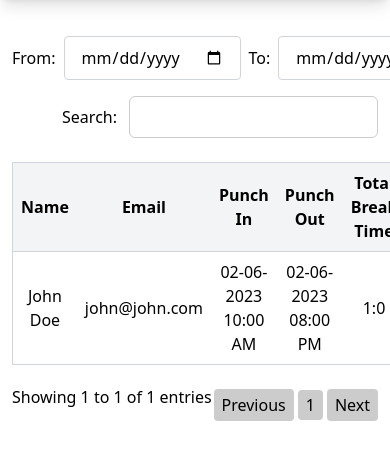
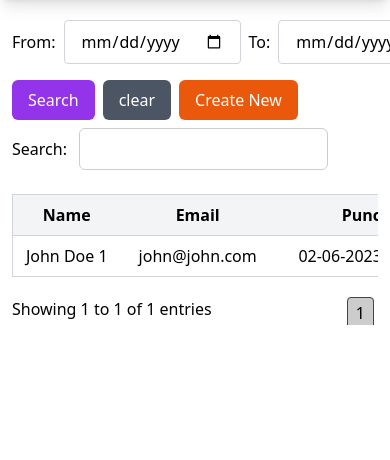
Before and after one commit to rkrout/Login-Demo, a PHP site: page /timing/index.php in a window 390 px wide; the page is wider, and only the part inside the window is pictured. Shown: the part 64-524 px from the top of that part. Run offline with PHP 8.4, Linux system fonts and the light colour scheme; data comes from the database, SQL or seed files in the repository; some libraries are stand-ins or nearby versions.

Commit message:
modified

```diff
--- a/timing/header.php
+++ b/timing/header.php
@@ -35,18 +35,36 @@
             padding: 8px;
             margin-left: 12px;
         }
+        @media (max-width: 768px) {
+            .dataTables_filter{
+                float: none;
+            }
+            .dt-buttons{
+                margin-bottom: 12px;
+            }
+        }
+        .paginate_button.current{
+            border: 1px solid #444 !important;
+        }
+        .paginate_button.disabled{
+            display: none;
+        }
+        .paginate_button {
+            padding: 4px 8px;
+            border-radius: 4px;
+            background-color: #ccc;
+            cursor: pointer;
+            margin-right: 4px;
+        },
+        .paginate_button:last-child{
+            margin-right: 0px;
+        }
         .dataTables_paginate.paging_simple_numbers {
             display: flex;
             align-items: center;
             gap: 4px;
             float: right;
             margin-top: -20px;
-        }
-        .paginate_button {
-            padding: 4px 8px;
-            border-radius: 4px;
-            background-color: #ccc;
-            cursor: pointer;
         }
     </style>
 </head>
@@ -67,4 +85,4 @@
         </div>
     </nav>
 
-    <div class="max-w-5xl my-5 mx-auto px-3">
+    <div class="max-w-6xl my-5 mx-auto px-3">
--- a/timing/index.php
+++ b/timing/index.php
@@ -11,9 +11,6 @@ FROM timings
 INNER JOIN users ON users.id = timings.user_id
 ";
 
-// if(isset($_GET["from_date"]) && isset($_GET["from_date"])) {
-//     $sql .= " WHERE punch_in_time >= :from_date AND punch_out_time <=  :to_date";
-// }
 if(isset($_GET["from_date"]) && isset($_GET["from_date"])) {
     $sql .= " WHERE DATE(punch_in_time) >= :from_date AND DATE(punch_out_time) <= :to_date";
 }
@@ -32,24 +29,29 @@ $timings = $stmt->fetchAll(PDO::FETCH_ASSOC);
 
 <?php require("header.php") ?>
 
-<form class="flex items-center gap-2">
+<form class="flex flex-col md:flex-row items-start md:items-center gap-4 md:gap-2 mb-2">
+    <div class="flex items-center gap-2">
         From: <input type="date" name="from_date" id="from_date" class="border border-gray-300 rounded px-4 py-2 w-full focus:ring-orange-600
         focus:ring-1 focus:border-orange-600 outline-none" style="max-width: 200px" value="<?= $_GET["from_date"] ?? "" ?>">
 
         To: <input type="date" name="to_date" id="to_date" class="border border-gray-300 rounded px-4 py-2 w-full focus:ring-orange-600
         focus:ring-1 focus:border-orange-600 outline-none" style="max-width: 200px" value="<?= $_GET["to_date"] ?? "" ?>">
+    </div>
 
+    <div class="flex items-center gap-2">
         <button type="submit" class="px-4 py-2 rounded-md bg-purple-600 text-white hover:bg-purple-800 disabled:bg-purple-400 focus:ring-1
-    focus:ring-purple-600 focus:ring-offset-1 mb-3">Search</button>
+        focus:ring-purple-600 focus:ring-offset-1">Search</button>
 
         <button type="reset" type="submit" class="btn-reset px-4 py-2 rounded-md bg-gray-600 text-white hover:bg-gray-800 disabled:bg-gray-400 focus:ring-1
-    focus:ring-gray-600 focus:ring-offset-1 mb-3">clear</button>
+        focus:ring-gray-600 focus:ring-offset-1">clear</button>
 
         <a href="/timing/create-timing.php" class="px-4 py-2 rounded-md bg-orange-600 text-white hover:bg-orange-800 disabled:bg-orange-400
-    focus:ring-1 focus:ring-orange-600 focus:ring-offset-1 mb-3">Create New</a>
+        focus:ring-1 focus:ring-orange-600 focus:ring-offset-1">Create New</a>
+    </div>
 </form>
 
-<table class="w-full border border-gray-300 rounded max-w-7xl mx-auto my-5" id="dataTable">
+<div class="overflow-auto">
+    <table class="w-full border border-gray-300 rounded max-w-7xl mx-auto mb-5 compact" style="min-width: 1024px" id="dataTable">
         <thead class="bg-gray-100">
             <tr>
                 <th class="p-2">Name</th>
@@ -65,7 +67,7 @@ $timings = $stmt->fetchAll(PDO::FETCH_ASSOC);
         <tbody class="text-center">
             <?php foreach($timings as $timing): ?>
                 <tr class="border-t border-t-gray-300">
-                <td class="p-2"><?= $timing["user_name"] ?></td>
+                    <td class="p-2"><?= $timing["user_name"] ?> <?= $timing["id"] ?></td>
                     <td class="p-2"><?= $timing["user_email"] ?></td>
                     <!-- <td class="p-2"><?= date("d-m-Y", strtotime($timing["punch_in_time"])) ?></td> -->
                     <td class="p-2"><?= date("d-m-Y h:i A", strtotime($timing["punch_in_time"])) ?></td>
@@ -80,6 +82,7 @@ $timings = $stmt->fetchAll(PDO::FETCH_ASSOC);
             <?php endforeach; ?>
         </tbody>
     </table>
+</div>
 
 <script type="text/javascript" src="https://cdn.datatables.net/buttons/1.3.1/js/dataTables.buttons.min.js"></script>
 <script type="text/javascript" src="https://cdnjs.cloudflare.com/ajax/libs/jszip/3.1.3/jszip.min.js"></script>
@@ -91,12 +94,19 @@ $timings = $stmt->fetchAll(PDO::FETCH_ASSOC);
     }
 
     $(document).ready(function() {
-    $('#dataTable').DataTable( {
-        dom: 'Bfrtip',
+        $("#dataTable").DataTable({
+            dom: "Bfrtip",
+            pageLength: 10,
+            // processing: true,
+            // serverSide: true,
+            // ajax: {
+            //     url:  "/timing/ajax.php?action=get_timing_records&&punch_in_time=<?= $_GET["from_date"] ?? "" ?>&&punch_out_time=<?= $_GET["to_date"] ?? "" ?>",
+            // },
             buttons: [
-            'copy', 'csv', 'excel', 'pdf', 'print'
+                "copy", "csv", "excel", "pdf", "print"
             ]
-    } );
-} );
+        });
+    });
 </script>
+
 <?php require("footer.php") ?>
--- a/timing/settings.php
+++ b/timing/settings.php
@@ -17,6 +17,7 @@ $settings = $stmt->fetch(PDO::FETCH_ASSOC);
             <th class="p-2">Break Time</th>
             <th class="p-2">Break Interval</th>
             <th class="p-2">Split Punch</th>
+            <th class="p-2">Double Time</th>
             <th class="p-2">Action</th>
         </tr>
     </thead>
@@ -32,6 +33,7 @@ $settings = $stmt->fetch(PDO::FETCH_ASSOC);
                     <span class="material-symbols-outlined text-red-600">cancel</span>
                 <?php endif; ?>
             </td>
+            <td class="p-2"><?= $settings["double_time"] ?>hr</td>
             <td class="p-2">
                 <a href="/timing/edit-settings.php" class="px-2 py-1 bg-yellow-600 rounded bg-yello-600 text-white
                 focus:ring-offset-1 focus:ring-yellow-600 transition-all duration-300 hover:bg-yellow-800">Edit</a>
```
Also changed, not shown: timing/ajax.php (added, +57 -0 lines), timing/date-utils.php (added, +18 -0 lines), timing/split-punching.php (+18 -26 lines). Lines whose indentation alone changed are shown as unchanged.
